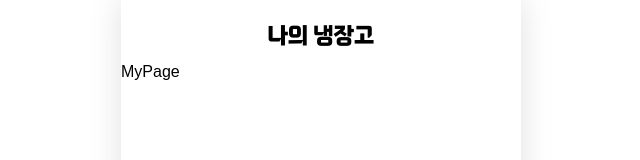
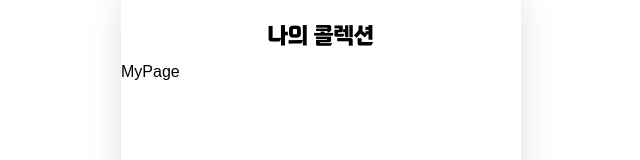
Before and after one commit to TRENDITHON-Omnivore-Team1/NaengTulCook-FE, a React (Vite) app: page /my-page in a window 1280 px wide. Shown: the top 160 px of the page, without its empty margins (319-959 px from the left). Built offline with nearby package versions, Linux system fonts and the light colour scheme.

Commit message:
🎨 : 위치 수정

```diff
--- a/src/pages/CommunityPage.jsx
+++ b/src/pages/CommunityPage.jsx
@@ -29,6 +29,11 @@ const Write = styled.div`
   justify-content: center;
   align-items: center;
   cursor: pointer;
+`;
+
+const MainWrapper = styled.div`
+  height: calc(100vh - 63px);
+  overflow-y:auto;
 `;
 
 export default function CommunityPage() {
@@ -69,8 +74,9 @@ export default function CommunityPage() {
           onOptionSelect={handleRouteChange}
         />
       )}
-
-      <Outlet />
+      <MainWrapper>
+        <Outlet />
+      </MainWrapper>
 
       {!isWritePage && (
         <FloatingButtonContainer onClick={() => setIsWrites(!isWrites)}>
--- a/src/pages/MyPage.jsx
+++ b/src/pages/MyPage.jsx
@@ -3,7 +3,7 @@ import Topbar from "@/components/common/topbar/Topbar";
 export default function MyPage() {
   return (
     <>
-      <Topbar pageTitle={"나의 냉장고"} />
+      <Topbar pageTitle={"나의 콜렉션"} />
 
       <p>MyPage</p>
     </>
```
